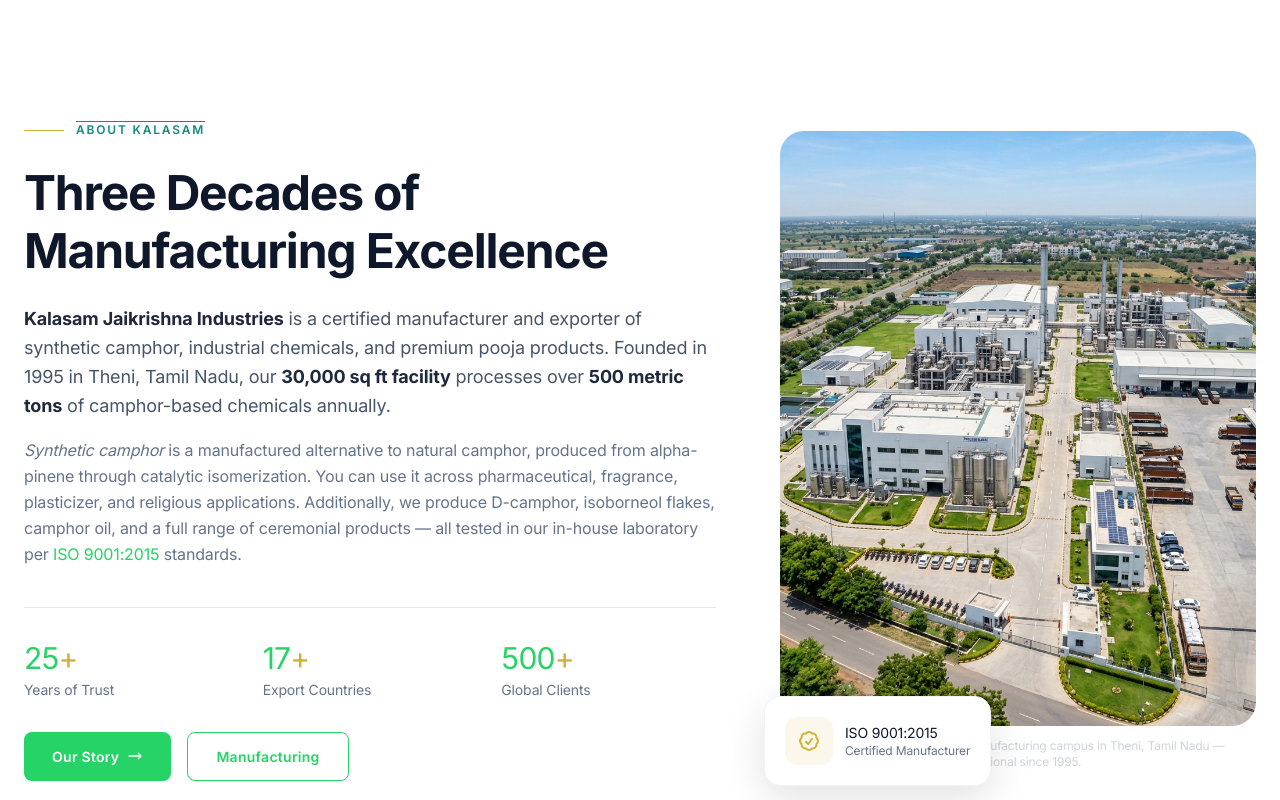
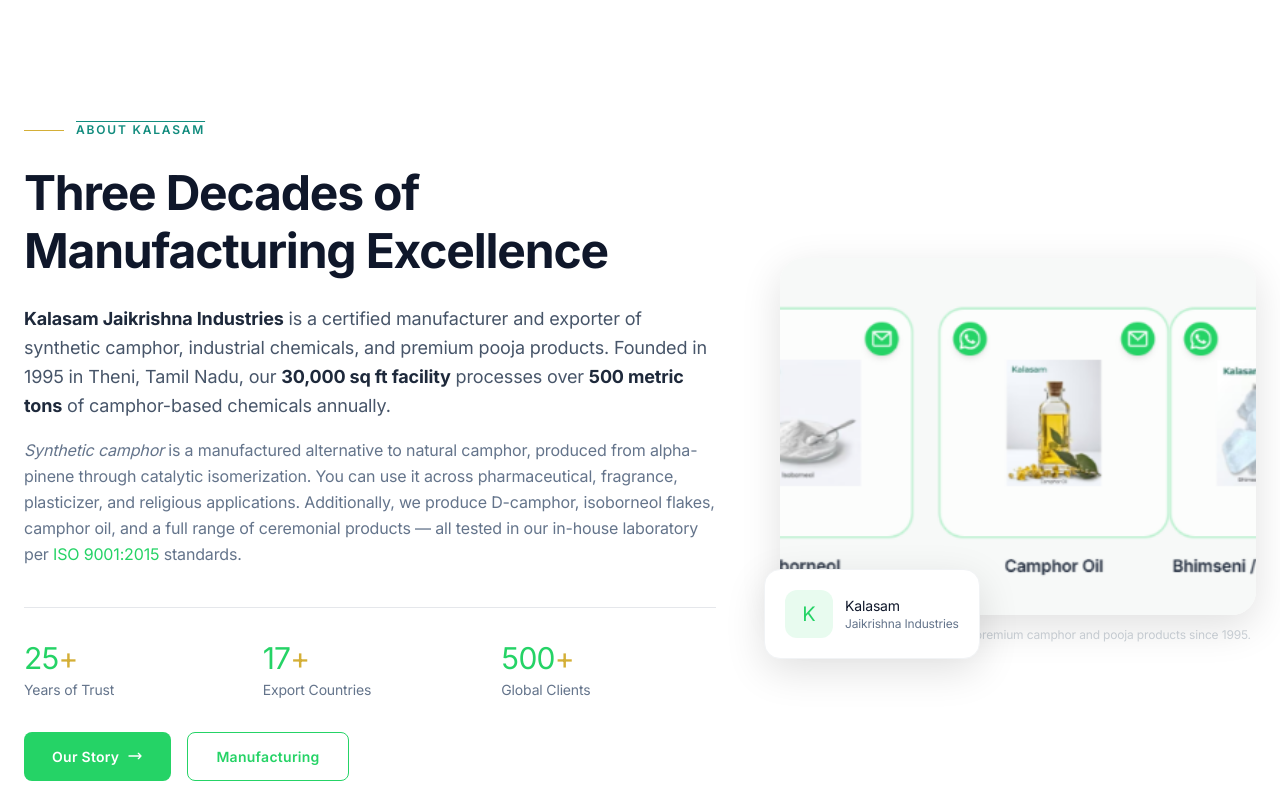
Before and after one commit to rehaprajin-ship-it/NewKalasamWebsite, a Next.js app: page / in a window 1280 px wide. Shown: the part 920-1720 px from the top of the page. Built offline with nearby package versions, Linux system fonts and the light colour scheme; no server answers; the database is empty.

Commit message:
feat(ui): replace About section factory image with Kalasam brand poster and update floating badge to show brand identity

```diff
--- a/src/components/home/CompanyIntro.tsx
+++ b/src/components/home/CompanyIntro.tsx
@@ -78,21 +78,21 @@
           <div className="lg:col-span-5 order-1 lg:order-2">
             <ScrollReveal direction="right" delay={0.2}>
               <figure className="relative">
-                {/* Main factory image */}
-                <div className="relative aspect-[4/5] rounded-2xl overflow-hidden">
+                {/* Kalasam Brand Poster */}
+                <div className="relative aspect-[4/3] rounded-2xl overflow-hidden shadow-elevated">
                   <Image
-                    src="/images/hero/factory-campus.png"
-                    alt="Kalasam Jaikrishna Industries 30,000 sq ft manufacturing facility in Theni, Tamil Nadu"
+                    src="/images/about/kalasam-brand-poster.png"
+                    alt="Kalasam brand by Jaikrishna Industries — Pure, Authentic, Traditional camphor products"
                     fill
                     className="object-cover"
                     sizes="(max-width: 1024px) 100vw, 40vw"
                   />
                 </div>
                 <figcaption className="mt-3 text-xs text-gray-400 text-center">
-                  Our ISO 9001:2015 certified manufacturing campus in Theni, Tamil Nadu — operational since 1995.
+                  Kalasam — Our flagship brand for premium camphor and pooja products since 1995.
                 </figcaption>
 
-                {/* Floating badge */}
+                {/* Floating brand badge */}
                 <motion.div
                   initial={{ opacity: 0, scale: 0.8 }}
                   whileInView={{ opacity: 1, scale: 1 }}
@@ -101,14 +101,12 @@
                   className="absolute -bottom-4 -left-4 bg-white rounded-xl shadow-elevated p-5 border border-gray-100"
                 >
                   <div className="flex items-center gap-3">
-                    <div className="w-12 h-12 rounded-lg bg-accent/10 flex items-center justify-center">
-                      <svg className="w-6 h-6 text-accent" fill="none" viewBox="0 0 24 24" stroke="currentColor" strokeWidth={2}>
-                        <path strokeLinecap="round" strokeLinejoin="round" d="M9 12.75L11.25 15 15 9.75M21 12c0 1.268-.63 2.39-1.593 3.068a3.745 3.745 0 01-1.043 3.296 3.745 3.745 0 01-3.296 1.043A3.745 3.745 0 0112 21c-1.268 0-2.39-.63-3.068-1.593a3.746 3.746 0 01-3.296-1.043 3.745 3.745 0 01-1.043-3.296A3.745 3.745 0 013 12c0-1.268.63-2.39 1.593-3.068a3.745 3.745 0 011.043-3.296 3.746 3.746 0 013.296-1.043A3.746 3.746 0 0112 3c1.268 0 2.39.63 3.068 1.593a3.746 3.746 0 013.296 1.043 3.746 3.746 0 011.043 3.296A3.745 3.745 0 0121 12z" />
-                      </svg>
+                    <div className="w-12 h-12 rounded-lg bg-primary/10 flex items-center justify-center">
+                      <span className="text-xl font-900 text-primary leading-none">K</span>
                     </div>
                     <div>
-                      <div className="text-sm font-700 text-gray-900">ISO 9001:2015</div>
-                      <div className="text-xs text-gray-500">Certified Manufacturer</div>
+                      <div className="text-sm font-700 text-gray-900">Kalasam</div>
+                      <div className="text-xs text-gray-500">Jaikrishna Industries</div>
                     </div>
                   </div>
                 </motion.div>
```
Also changed, not shown: public/images/about/kalasam-brand-poster.png (added).
